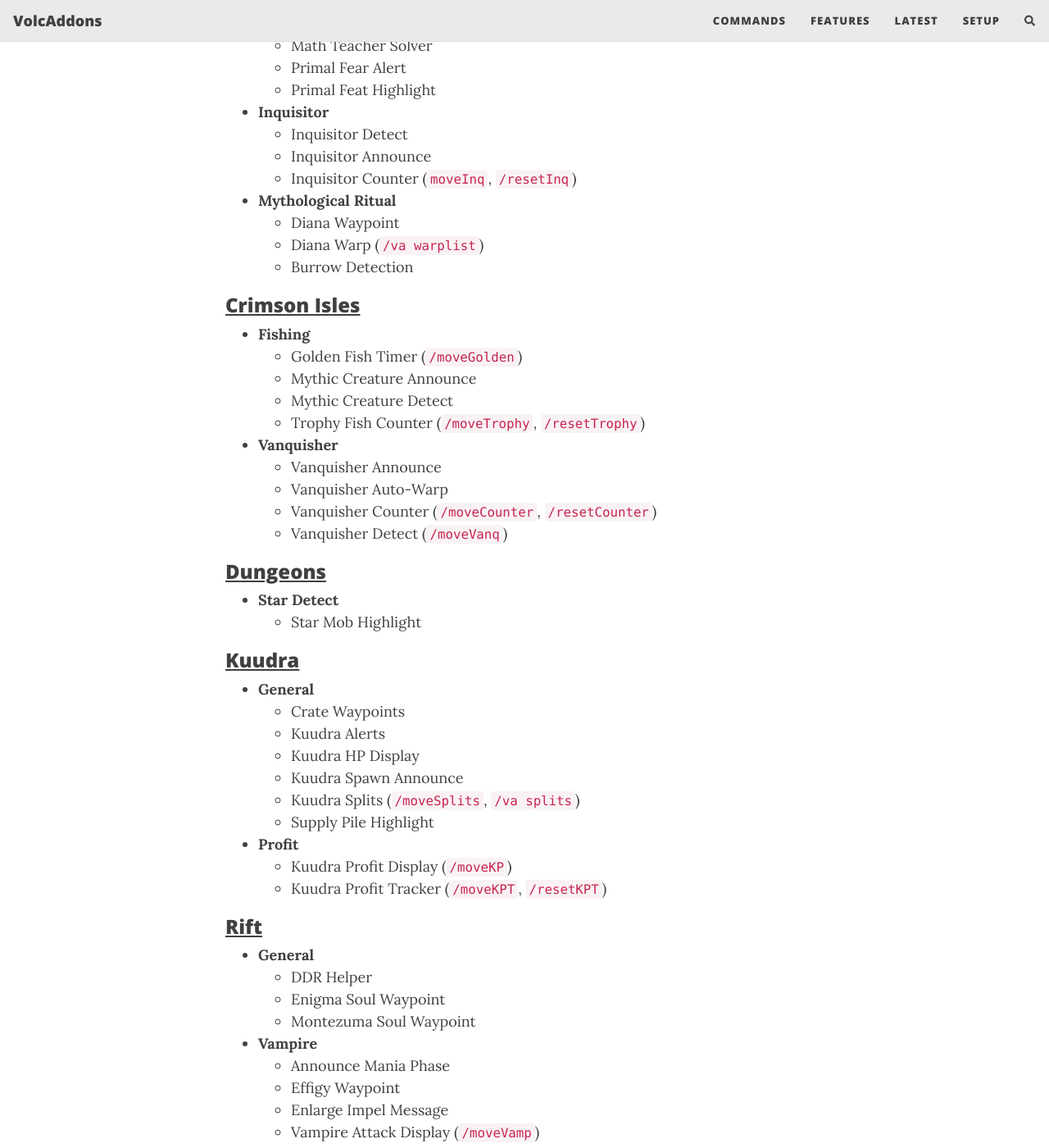
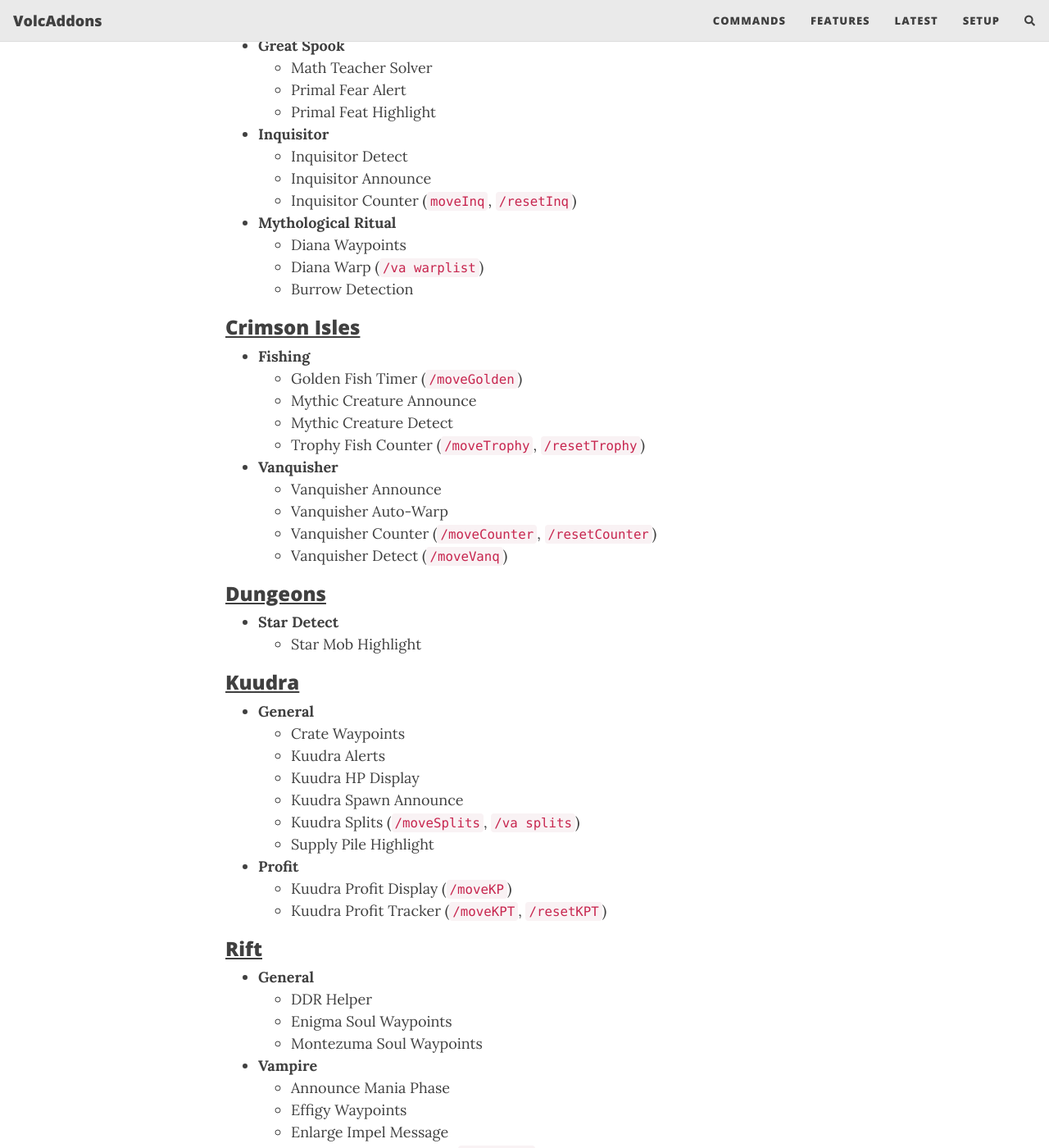
Before and after one commit to zhenga8533/VolcAddons, a Jekyll site: the page built from docs/features.md, in a window 1280 px wide and 1400 px high, scrolled down 2883 px. Shown: the whole window at 82% size. Built offline with Jekyll 4.4.1, drawn with Linux system fonts in a browser that asks for light colours; nearby versions of some CDN libraries; comment, search, counter and statistics services are not loaded.

Commit message:
Update features.md

```diff
--- a/docs/features.md
+++ b/docs/features.md
@@ -15,6 +15,7 @@
     - Searchbar (`/moveSearch`)
     - Slot Binding (`/resetBinds`, `/saveBinds`, `/loadBinds`)
 - **Server**
+    - Fairy Soul Waypoints
     - Hide Far Entities
     - Hide Close Players
     - Hide All Particles
@@ -108,7 +109,7 @@
     - Inquisitor Announce
     - Inquisitor Counter (`moveInq`, `/resetInq`)
 - **Mythological Ritual**
-    - Diana Waypoint
+    - Diana Waypoints
     - Diana Warp (`/va warplist`)
     - Burrow Detection
 
@@ -143,11 +144,11 @@
 ### <u>Rift</u>
 - **General**
     - DDR Helper
-    - Enigma Soul Waypoint
-    - Montezuma Soul Waypoint
+    - Enigma Soul Waypoints
+    - Montezuma Soul Waypoints
 - **Vampire**
     - Announce Mania Phase
-    - Effigy Waypoint
+    - Effigy Waypoints
     - Enlarge Impel Message
     - Vampire Attack Display (`/moveVamp`)
     - Vampire Hitbox
```
